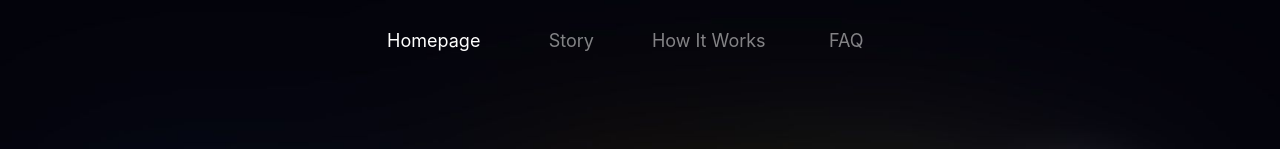
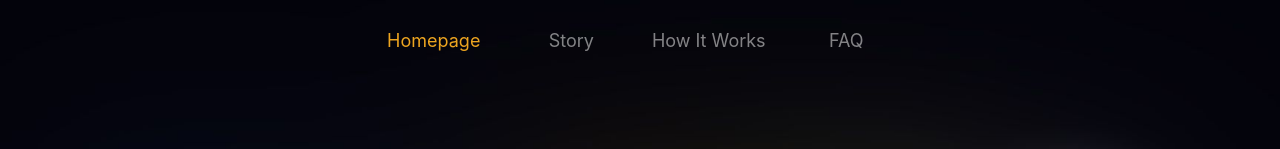
Before and after one commit to Jonas-Petrauskas/Molotov_NFT, a React (Create React App) app: page / in a window 1280 px wide. In both pictures the pointer is over the link "Homepage". Shown: the top 149 px of the page. Built offline with nearby package versions, Linux system fonts and the light colour scheme.

Commit message:
last_fixes

```diff
--- a/src/components/navigation/navigation.css
+++ b/src/components/navigation/navigation.css
@@ -27,6 +27,7 @@
 }
 .NavigationCell a:hover {
   opacity: 1;
+  color: #eda520;
 }
 @media only screen and (max-width: 900px) {
   .dekstop-only {
```
